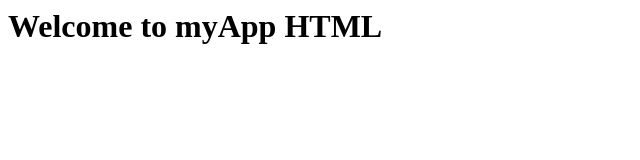
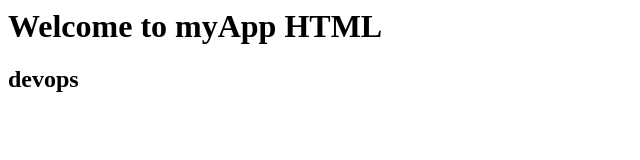
Before and after one commit to RamavathSwathi-01/myApp, a plain HTML site: page index.html in a window 1280 px wide. Shown: the full height of the page, 0-640 px from the left. Drawn offline with Linux system fonts and the light colour scheme.

Commit message:
Add h2 header for devops section

```diff
--- a/index.html
+++ b/index.html
@@ -1 +1,2 @@
 <h1>Welcome to myApp HTML<h1>
+  <h2>devops</h2>
```
